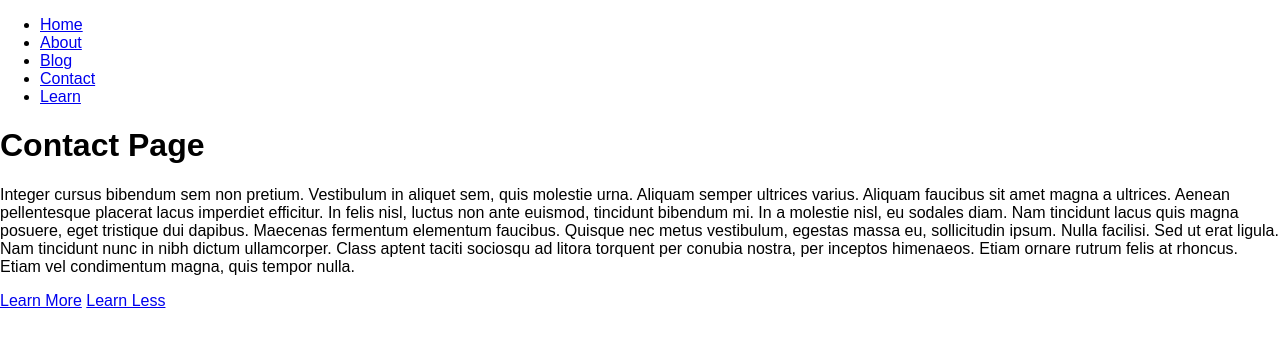
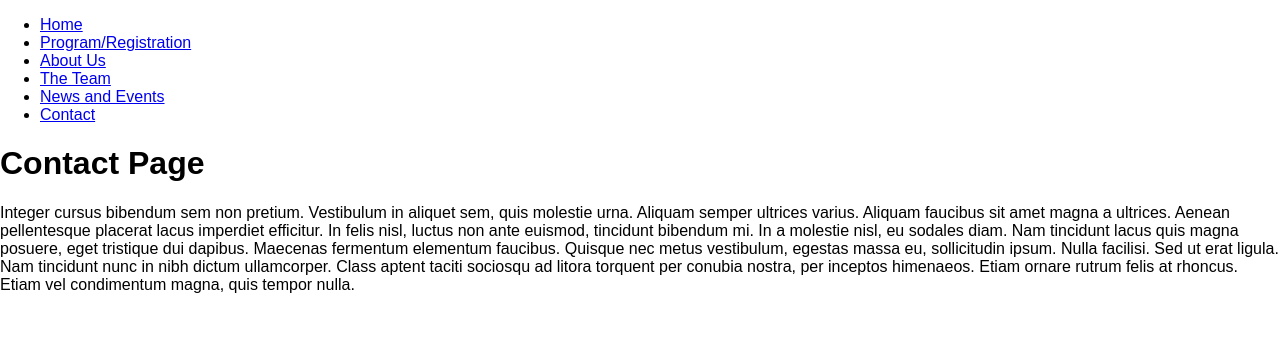
Before and after one commit to liam-mack/Rainbow-Kids, a React (Create React App) app in the folder client/: page /contact in a window 1280 px wide. Shown: the top 344 px of the page. Built offline with nearby package versions, Linux system fonts and the light colour scheme.

Commit message:
Navbar Pages Ordered

```diff
--- a/client/src/App.js
+++ b/client/src/App.js
@@ -2,10 +2,11 @@ import React from "react";
 import { BrowserRouter as Router, Route } from "react-router-dom";
 import NavTabs from "./components/NavTabs/NavTabs";
 import Home from "./components/pages/Home";
+import Program from "./components/pages/Program";
 import About from "./components/pages/About";
-import Blog from "./components/pages/Blog";
+import Staff from "./components/pages/Staff";
+import News from "./components/pages/News";
 import Contact from "./components/pages/Contact";
-
 
 function App() {
   return (
@@ -13,9 +14,11 @@ function App() {
       <div>
         <NavTabs />
         <Route exact path="/" component={Home} />
+        <Route exact path="/program" component={Program} />
         <Route exact path="/about" component={About} />
-        <Route exact path="/blog" component={Blog} />
-        <Route path="/contact" component={Contact} />
+        <Route path="/staff" component={Staff} />
+        <Route exact path="/news" component={News} />
+        <Route exact path="/contact" component={Contact} />
       </div>
     </Router>
   );
--- a/client/src/components/NavTabs/NavTabs.js
+++ b/client/src/components/NavTabs/NavTabs.js
@@ -16,18 +16,34 @@ function NavTabs() {
       </li>
       <li className="nav-item">
         <Link
-          to="/about"
-          className={location.pathname === "/about" ? "nav-link active" : "nav-link"}
+          to="/program"
+          className={location.pathname === "/program" ? "nav-link active" : "nav-link"}
         >
-          About
+          Program/Registration
         </Link>
       </li>
       <li className="nav-item">
         <Link
-          to="/blog"
-          className={location.pathname === "/blog" ? "nav-link active" : "nav-link"}
+          to="/about"
+          className={location.pathname === "/about" ? "nav-link active" : "nav-link"}
         >
-          Blog
+          About Us
+        </Link>
+      </li>
+      <li className="nav-item">
+        <Link
+          to="/staff"
+          className={location.pathname === "/staff" ? "nav-link active" : "nav-link"}
+        >
+          The Team
+        </Link>
+      </li>
+      <li className="nav-item">
+        <Link
+          to="/news"
+          className={location.pathname === "/news" ? "nav-link active" : "nav-link"}
+        >
+          News and Events
         </Link>
       </li>
       <li className="nav-item">
@@ -38,14 +54,6 @@ function NavTabs() {
           Contact
         </Link>
       </li>
-      <li className="nav-item">
-        <Link
-          to="/contact/learn"
-          className={location.pathname === "/contact/learn" ? "nav-link active" : "nav-link"}
-        >
-          Learn
-        </Link>
-      </li>
     </ul>
   );
 }
--- a/client/src/components/pages/Contact.js
+++ b/client/src/components/pages/Contact.js
@@ -1,6 +1,5 @@
 import React from "react";
 import { Link, Route } from "react-router-dom";
-import Learn from "./Learn";
 
 function Contact(props) {
   return (
@@ -17,13 +16,6 @@ function Contact(props) {
         torquent per conubia nostra, per inceptos himenaeos. Etiam ornare rutrum felis at rhoncus.
         Etiam vel condimentum magna, quis tempor nulla.
       </p>
-      <Link to={`${props.match.url}/learn`} role="button" className="btn btn-link">
-        Learn More
-      </Link>{" "}
-      <Link to="/contact" role="button" className="btn btn-link">
-        Learn Less
-      </Link>
-      <Route exact path={`${props.match.url}/learn`} component={Learn} />
     </div>
   );
 }
--- a/client/src/components/pages/Blog.js
+++ b/client/src/components/pages/News.js
@@ -1,9 +1,9 @@
 import React from "react";
 
-function Blog() {
+function News() {
   return (
     <div>
-      <h1>Blog Page</h1>
+      <h1>News Page</h1>
       <p>
         Donec a volutpat quam. Curabitur nec varius justo, sed rutrum ligula. Curabitur pellentesque
         turpis sit amet eros iaculis, a mollis arcu dictum. Ut vel ante eget massa ornare placerat.
@@ -20,4 +20,4 @@ function Blog() {
   );
 }
 
-export default Blog;
+export default News;
--- /dev/null
+++ b/client/src/components/pages/Program.js
@@ -0,0 +1,18 @@
+import React from "react";
+
+function Program() {
+  return (
+    <div>
+      <h1>Program Page</h1>
+      <p>
+        Nunc pharetra finibus est at efficitur. Praesent sed congue diam. Integer gravida dui
+        mauris, ut interdum nunc egestas sed. Aenean sed mollis diam. Nunc aliquet risus ac finibus
+        porta. Nam quis arcu non lectus tincidunt fermentum. Suspendisse aliquet orci porta quam
+        semper imperdiet. Praesent euismod mi justo, faucibus scelerisque risus cursus in. Sed
+        rhoncus mollis diam, sit amet facilisis lectus blandit at.
+      </p>
+    </div>
+  );
+}
+
+export default Program;
--- a/client/src/components/pages/Learn.js
+++ b/client/src/components/pages/Staff.js
@@ -1,9 +1,9 @@
 import React from "react";
 
-function Learn() {
+function Staff() {
   return (
     <div>
-      <h1 className="text-center">hello</h1>
+      <h1 className="text-center">Staff Page</h1>
       <p>
         Lorem ipsum dolor sit amet, est ut enim consequat. Nostrum fastidii partiendo sed ne, no
         mutat ludus aperiri mea, per in choro dolorem electram. Invidunt reprimique assueverit quo
@@ -13,4 +13,4 @@ function Learn() {
   );
 }
 
-export default Learn;
+export default Staff;
--- a/package.json
+++ b/package.json
@@ -16,12 +16,16 @@
   "author": "",
   "license": "ISC",
   "devDependencies": {
+    "@types/styled-components": "^5.1.4",
     "concurrently": "^4.1.0",
     "nodemon": "^1.18.7"
   },
   "dependencies": {
     "express": "^4.16.3",
     "if-env": "^1.0.4",
-    "react-router-dom": "^5.2.0"
+    "prop-types": "^15.7.2",
+    "react-router-dom": "^5.2.0",
+    "styled-components": "^5.2.1",
+    "typescript": "^4.1.2"
   }
 }
```
Also changed, not shown: client/src/images/rainbowLogo.svg (added), 1 other file (tests, documents, lock files or other folders).
